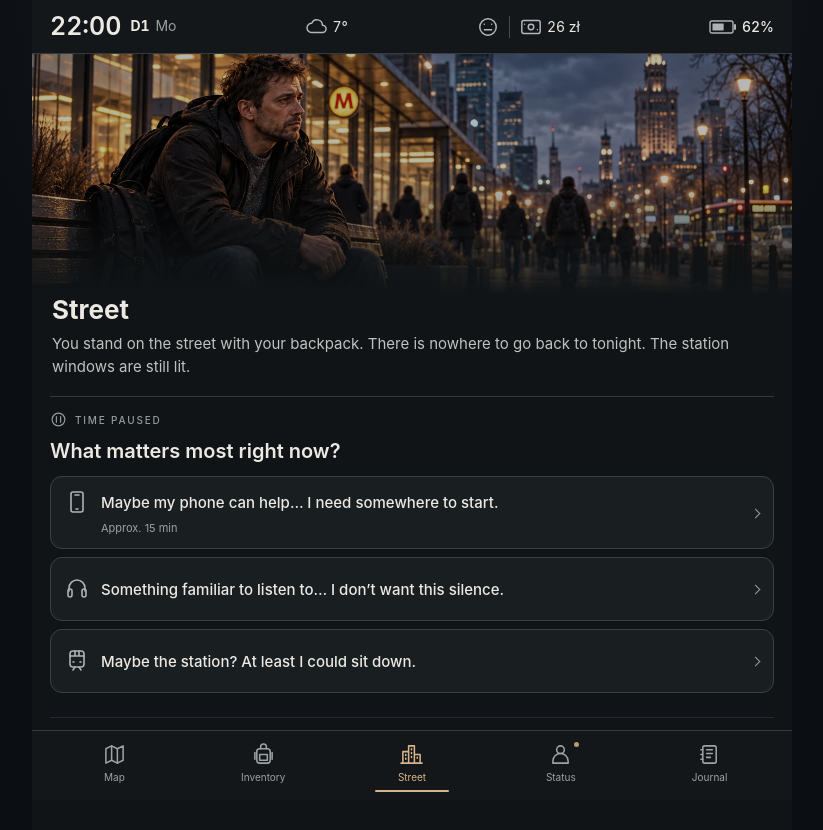
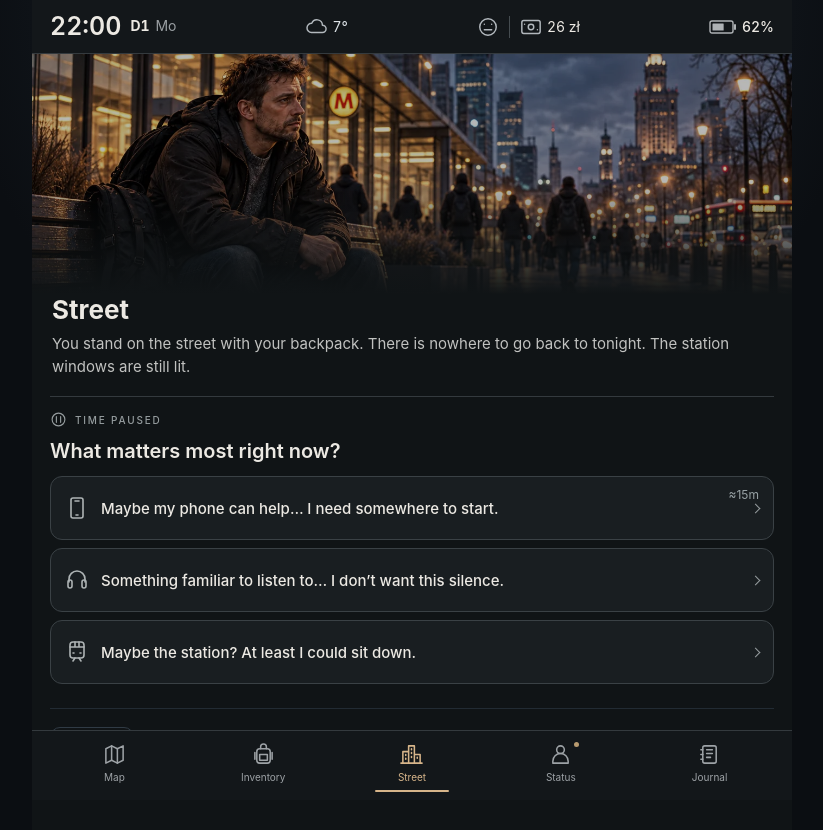
Before and after one commit to AlexanderKruk/street-life-game, a React (Vite) app: page / in a window 1280 px wide. Shown: the top 830 px of the page, without its empty margins (228-1051 px from the left). Built offline with nearby package versions, Linux system fonts and the light colour scheme.

Commit message:
Move compact approximate action duration to top right (v141)

```diff
--- a/src/App.tsx
+++ b/src/App.tsx
@@ -11,10 +11,15 @@ import ClosedContent from './ClosedContent'
 import ResultCard, { type ResultCardData } from './ResultCard'
 import { questionPresentation } from './resultPresentation'
 
-const BUILD_VERSION = 'v2026.10.11-140'
+const BUILD_VERSION = 'v2026.10.11-141'
 
 const PHONE_ACTIVITY_KEY = 'street-life-phone-activity-v1'
 const PHONE_SEARCH_ESTIMATE = 15
+function approximateDuration(minutes: number) {
+  const hours = Math.floor(minutes / 60)
+  const remainder = minutes % 60
+  return `≈${hours ? `${hours}h` : ''}${remainder || !hours ? `${remainder}m` : ''}`
+}
 const PHONE_SEARCH_MIN = 10
 const PHONE_SEARCH_MAX = 25
 const PHONE_SEARCH_DRAIN_PER_MINUTE = 0.2
@@ -230,7 +235,7 @@ function AvailableFirst({ children, className, tag = 'section', thoughtsOnly = f
       .filter(part => !isValidElement(part) || part.type !== 'span')
       .map(part => isValidElement<{ children?: ReactNode }>(part) && part.type === 'div'
         ? cloneElement(part, {}, <Icon name={icon} className="story-action-icon" />, Children.toArray(part.props.children)
-          .filter(detail => !isValidElement<{ className?: string }>(detail) || detail.type !== 'small' || detail.props.className === 'choice-estimate')
+          .filter(detail => !isValidElement<{ className?: string }>(detail) || detail.type !== 'small' || detail.props.className?.split(' ').includes('choice-estimate'))
           .map(detail => isValidElement<{ children?: ReactNode }>(detail) && detail.type === 'strong'
             ? cloneElement(detail, {}, Children.toArray(detail.props.children)
               .filter(text => !isValidElement(text) || text.type !== 'span')
@@ -1986,11 +1991,11 @@ export default function App() {
             <button className="action" onClick={hospitalVisit} disabled={!open || !inventory.documents}><div><strong>🩺 Regular medical appointment</strong><small>{!inventory.documents ? 'Documents required.' : open ? 'See a doctor and receive proper treatment.' : 'Regular care is closed.'}</small></div><span>~90 min</span></button>
           </>}
           {current.id === 'street' && <>
-            <button className="action" data-choice="question-morning" aria-label="Where can I get help in the morning?" onClick={() => answerPracticalQuestion('morning')} disabled={!answeredQuestions.includes('morning') && (!mobileServiceActive || inventory.phoneCondition <= 0 || inventory.phoneBattery < phoneSearchCost)}><div><strong><span className="choice-emoji" aria-hidden="true">📱</span>{answeredQuestions.includes('morning') ? 'What did it say about getting help in the morning?' : 'Maybe my phone can help… I need somewhere to start.'}</strong><small className="choice-estimate">{answeredQuestions.includes('morning') ? 'Saved answer · free' : `Approx. ${PHONE_SEARCH_ESTIMATE} min`}</small></div><span>{answeredQuestions.includes('morning') ? 'Notes' : `Approx. ${PHONE_SEARCH_ESTIMATE} min · uses battery`}</span></button>
+            <button className="action" data-choice="question-morning" aria-label="Where can I get help in the morning?" onClick={() => answerPracticalQuestion('morning')} disabled={!answeredQuestions.includes('morning') && (!mobileServiceActive || inventory.phoneCondition <= 0 || inventory.phoneBattery < phoneSearchCost)}><div><strong><span className="choice-emoji" aria-hidden="true">📱</span>{answeredQuestions.includes('morning') ? 'What did it say about getting help in the morning?' : 'Maybe my phone can help… I need somewhere to start.'}</strong><small className={`choice-estimate${answeredQuestions.includes('morning') ? '' : ' choice-duration'}`}>{answeredQuestions.includes('morning') ? 'Saved answer · free' : approximateDuration(PHONE_SEARCH_ESTIMATE)}</small></div><span>{answeredQuestions.includes('morning') ? 'Notes' : `Approx. ${PHONE_SEARCH_ESTIMATE} min · uses battery`}</span></button>
             {visibleQuestions.filter(question => question.id !== 'morning').map(question => {
               const saved = answeredQuestions.includes(question.id)
               const memory = question.id === 'charging'
-              return <button className="action" data-choice={`question-${question.id}`} aria-label={question.title} key={question.id} onClick={() => answerPracticalQuestion(question.id)} disabled={!saved && !memory && (!mobileServiceActive || inventory.phoneCondition <= 0 || inventory.phoneBattery < phoneSearchCost)}><div><strong><span className="choice-emoji" aria-hidden="true">{question.icon}</span>{question.title}</strong><small className="choice-estimate">{memory ? 'Remember · free' : saved ? 'Saved answer · free' : `Approx. ${PHONE_SEARCH_ESTIMATE} min`}</small></div><span>{saved ? 'Notes' : memory ? 'Remember · free' : `Approx. ${PHONE_SEARCH_ESTIMATE} min · uses battery`}</span></button>
+              return <button className="action" data-choice={`question-${question.id}`} aria-label={question.title} key={question.id} onClick={() => answerPracticalQuestion(question.id)} disabled={!saved && !memory && (!mobileServiceActive || inventory.phoneCondition <= 0 || inventory.phoneBattery < phoneSearchCost)}><div><strong><span className="choice-emoji" aria-hidden="true">{question.icon}</span>{question.title}</strong><small className={`choice-estimate${saved || memory ? '' : ' choice-duration'}`}>{memory ? 'Remember · free' : saved ? 'Saved answer · free' : approximateDuration(PHONE_SEARCH_ESTIMATE)}</small></div><span>{saved ? 'Notes' : memory ? 'Remember · free' : `Approx. ${PHONE_SEARCH_ESTIMATE} min · uses battery`}</span></button>
             })}
             {<button className="action" data-choice="music-walk" onClick={() => walkCity(true)} disabled={!canWalkWithMusic}><div><strong><span className="choice-emoji" aria-hidden="true">🎧</span>Something familiar to listen to… I don’t want this silence.</strong><small>{canWalkWithMusic ? 'You have a few familiar songs on your phone. The walk still takes time and uses battery.' : 'Needs a working phone, mobile service and enough battery.'}</small></div><span>~30 min · −{walkMusicCost.toFixed(1)}% battery</span></button>}
             {<button className="action" aria-label="Just one more street. I’m not ready to lie down." data-choice="walk" onClick={() => walkCity()}><div><strong><span className="choice-emoji" aria-hidden="true">🚶</span>Just one more street. I’m not ready to lie down.</strong><small>Closed shops, lit windows, another crossing. You can keep moving for half an hour.</small></div><span>~30 min</span></button>}
--- a/src/styles.css
+++ b/src/styles.css
@@ -699,6 +699,8 @@ button.inventory-item { width:100%; }
 @media (max-height:650px) { .street-art.phone-art { height:190px; } .phone-activity h2 { font-size:20px; } }
 
 .street-screen .story-actions .choice-estimate { grid-column:2; font-size:11px; line-height:1.3; color:#99a3a6; margin-top:-5px; }
+.street-screen .story-actions .choice-duration { position:absolute; top:10px; right:14px; margin:0; font-size:12px; white-space:nowrap; }
+.street-screen .story-actions .action:has(.choice-duration) strong { padding-right:45px; }
 .phone-activity-progress.uncertain i { width:35%; animation:phone-search-sweep 2.6s ease-in-out infinite; }
 @keyframes phone-search-sweep { 0% { transform:translateX(-105%); } 100% { transform:translateX(390%); } }
 @media (prefers-reduced-motion:reduce) { .phone-activity-progress.uncertain i { animation:none; transform:translateX(80%); } }
```
